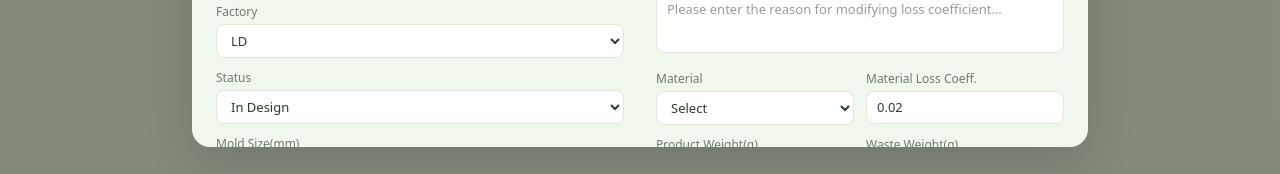
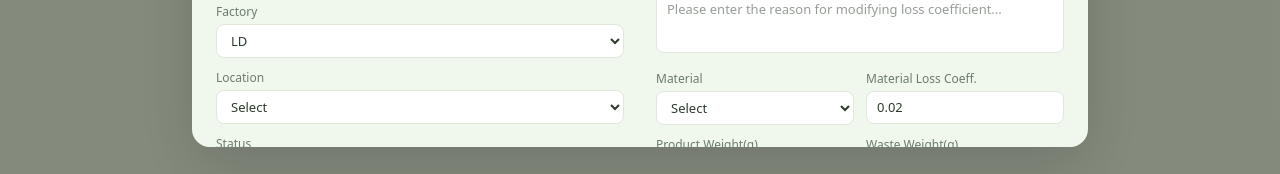
Before and after one commit to erikzhuang-dev/ubzhuangs-robot, a Next.js app: page / in a window 1280 px wide. Both pictures are taken after typing "Sample" into the empty fields and a click on the button "Add". Shown: the part 613-787 px from the top of the page. Built offline with nearby package versions, Linux system fonts and the light colour scheme.

Commit message:
feat: 详情页和添加弹窗恢复所在地字段，改为后台配置驱动的下拉框
Coze-Commit-Type: user
Coze-User-ID: 3739915826497834
Coze-Conversation-ID: 11684564

```diff
--- a/src/app/page.tsx
+++ b/src/app/page.tsx
@@ -1669,6 +1669,23 @@ function MoldRow({
                             {f}
                           </option>
                         ))}
+                      </select>
+                    </DetailField>
+                    <DetailField label={t.location}>
+                      <select
+                        value={mold.location || ''}
+                        onChange={(e) => onUpdate(mold.id, 'location', e.target.value)}
+                        className="detail-input"
+                      >
+                        <option value="">{lang === 'zh' ? '请选择' : 'Select'}</option>
+                        {locations.map((loc) => (
+                          <option key={loc} value={loc}>
+                            {loc}
+                          </option>
+                        ))}
+                        {mold.location && !locations.includes(mold.location) && (
+                          <option value={mold.location}>{mold.location}</option>
+                        )}
                       </select>
                     </DetailField>
                     <DetailField label={t.status}>
@@ -2263,6 +2280,20 @@ function AddMoldModal({
                     ))}
                   </select>
                 </DetailField>
+                <DetailField label={t.location}>
+                  <select
+                    value={newMold.location || ''}
+                    onChange={(e) => onUpdate('location', e.target.value)}
+                    className="detail-input"
+                  >
+                    <option value="">{lang === 'zh' ? '请选择' : 'Select'}</option>
+                    {locations.map((loc) => (
+                      <option key={loc} value={loc}>
+                        {loc}
+                      </option>
+                    ))}
+                  </select>
+                </DetailField>
                 <DetailField label={t.status}>
                   <select
                     value={newMold.status || 'pending'}
```
